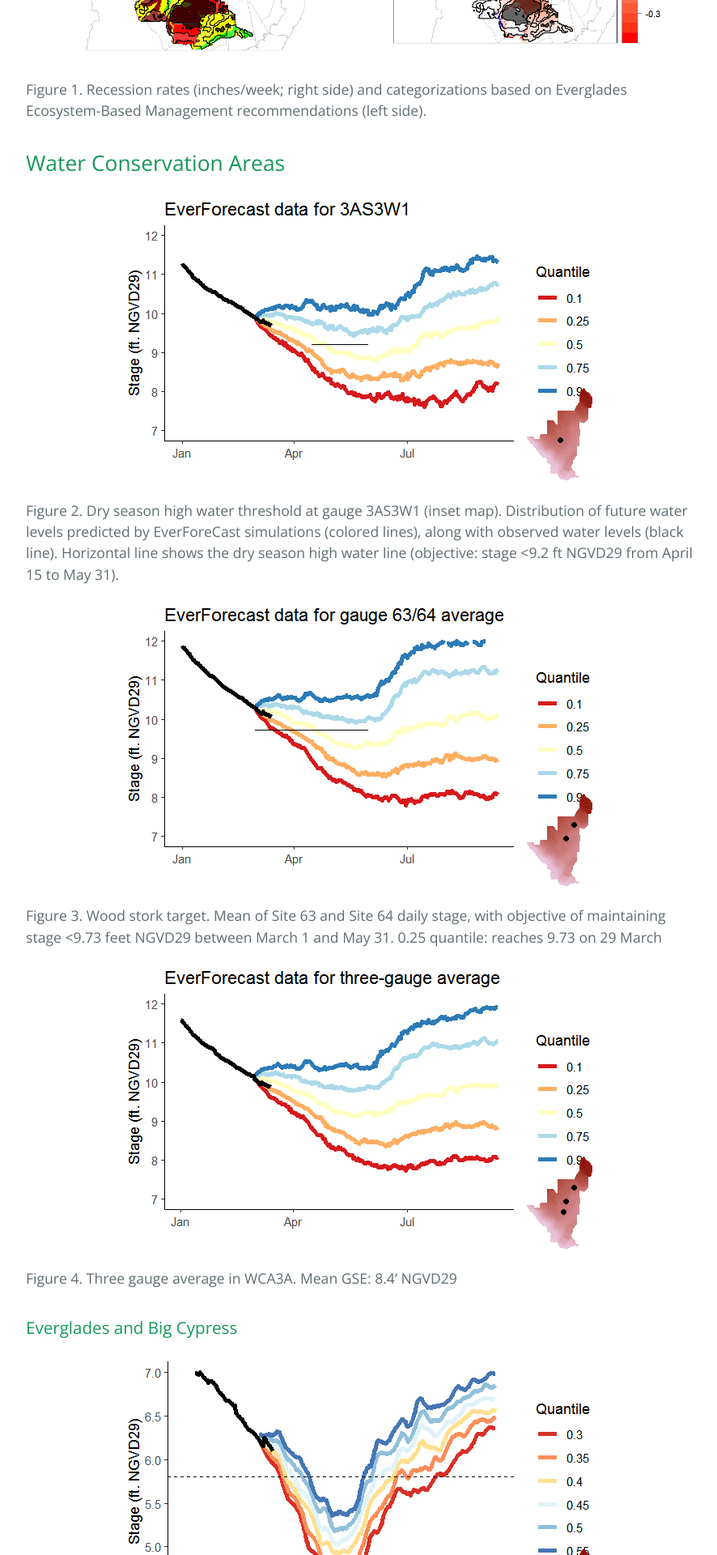
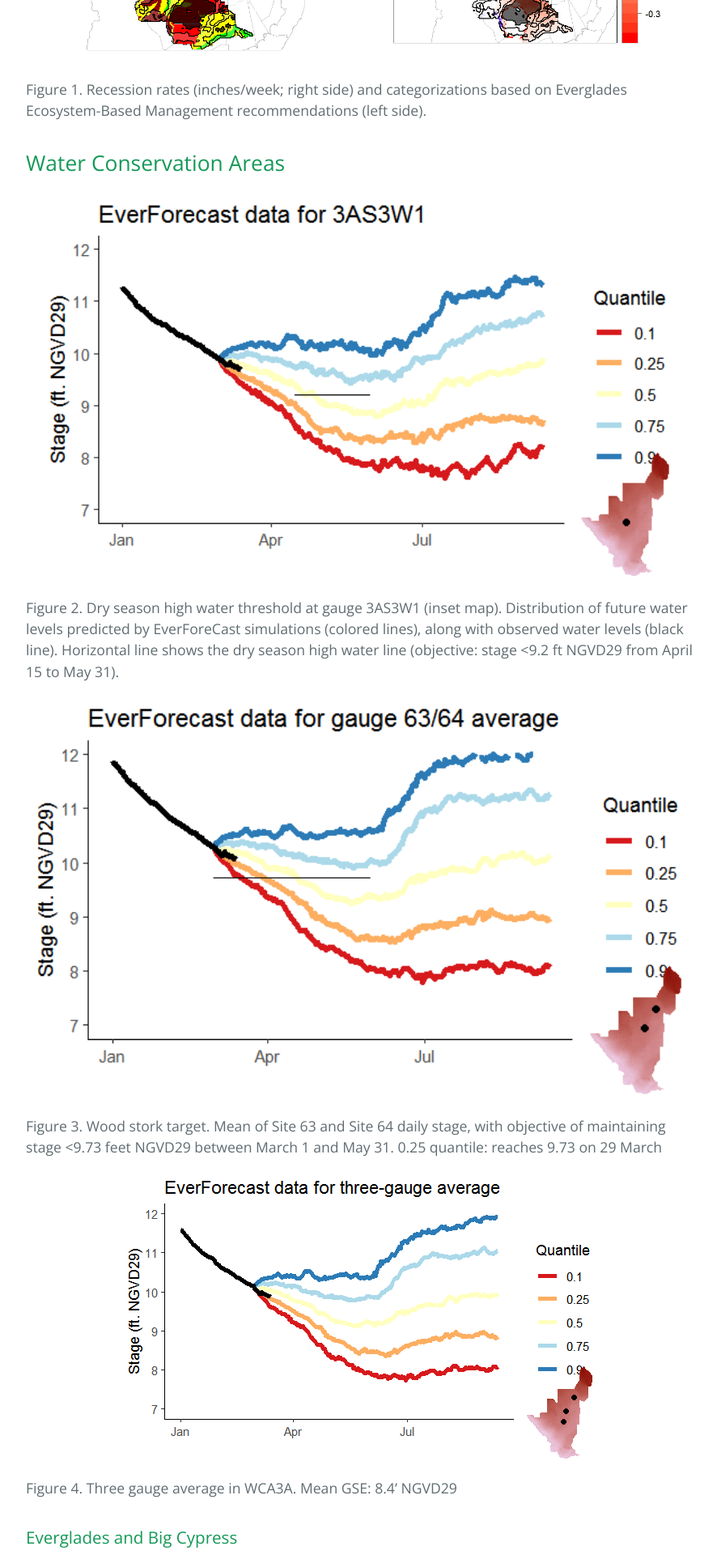
Before and after one commit to troyhill/EvergladesEBM, a Jekyll site: the page built from docs/output.md, in a window 1280 px wide. Shown: the part 917-2837 px from the top of the page at 81% size, without its empty margins (192-1078 px from the left). Built offline with Jekyll 4.4.1, drawn with Linux system fonts in a browser that asks for light colours.

Commit message:
size test

```diff
--- a/docs/output.md
+++ b/docs/output.md
@@ -13,20 +13,19 @@ filename: output
   <img src="{{site.url}}/figures/recession_EDEN_ibis.png" width="400" /><img src="{{site.url}}/figures/recession_EDEN.png" width="400" />
 </p>
 
-
 Figure 1. Recession rates (inches/week; right side) and categorizations based on Everglades Ecosystem-Based Management recommendations (left side).
 
 
 
 ## Water Conservation Areas
 
-<img src="{{site.url}}/figures/forecast_3AS3W1_DrySeasonHighWater.png" style="display: block; margin: auto;" width="600" height = "360" />
+<img src="{{site.url}}/figures/forecast_3AS3W1_DrySeasonHighWater.png" style="display: block; margin: auto;" width="800" />
 
 Figure 2. Dry season high water threshold at gauge 3AS3W1 (inset map). Distribution of future water levels predicted by EverForeCast simulations (colored lines), along with observed water levels (black line). Horizontal line shows the dry season high water line (objective: stage <9.2 ft NGVD29 from April 15 to May 31).
 
 
 
-<img src="{{site.url}}/figures/forecast_gage6364.png" style="display: block; margin: auto;" width="600" height = "360" />
+<img src="{{site.url}}/figures/forecast_gage6364.png" style="display: block; margin: auto;" width="1000" />
 
 Figure 3. Wood stork target. Mean of Site 63 and Site 64 daily stage, with objective of maintaining stage <9.73 feet NGVD29 between March 1 and May 31. 0.25 quantile: reaches 9.73 on 29 March
 
```
